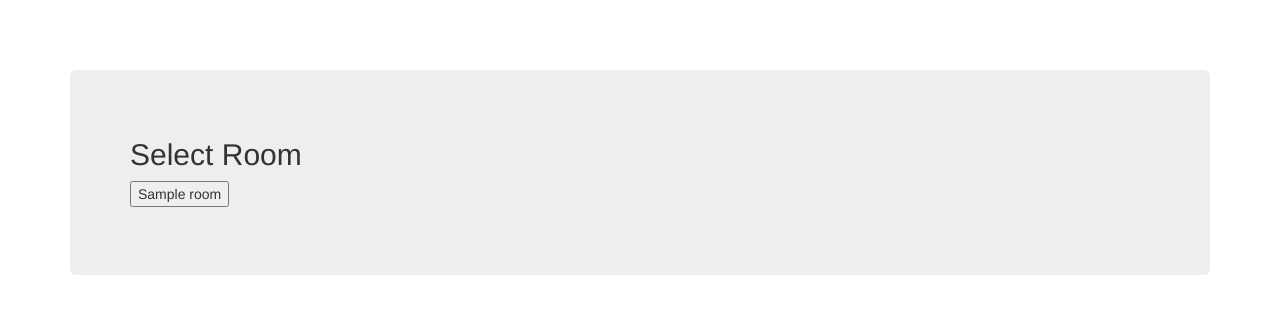
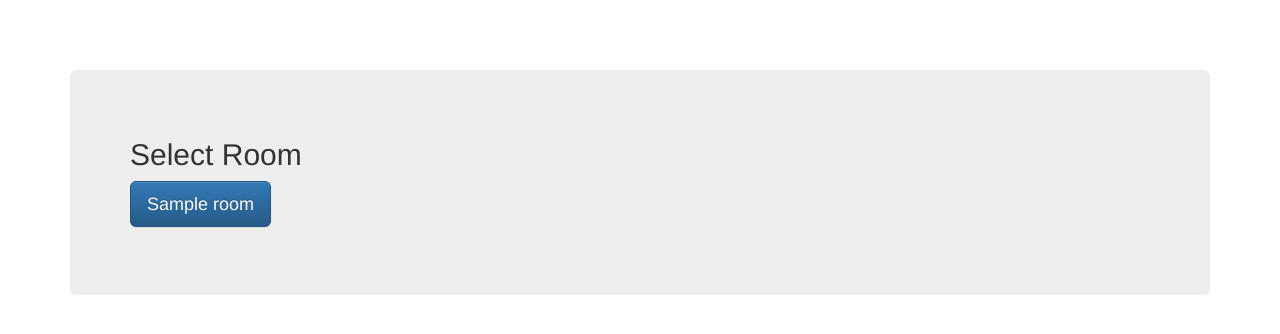
Before and after one commit to PseudoDesign/nameplate, a Django app: template python/kiosk/templates/kiosk/select_room.html in a window 1280 px wide. Shown: the top 334 px of the page. Run offline with Django 3.2, Linux system fonts and the light colour scheme; the template is opened without the code that fills it: most values are stand-ins (such as "Sample title", 1, 10 or a date in 2020); some libraries are stand-ins or nearby versions.

Commit message:
fixed buttons

```diff
--- a/python/kiosk/templates/kiosk/select_room.html
+++ b/python/kiosk/templates/kiosk/select_room.html
@@ -7,7 +7,7 @@
             <form action="{% url 'set_room'  %}" method="post">
                 {% csrf_token %}
                 {{ room.form }}
-                <input type="submit" value="{{ room.name }}" />
+                <button class="btn btn-lg btn-primary" type="submit">{{ room.name }}</button>
             </form><br>
         {% endfor %}
 
```
